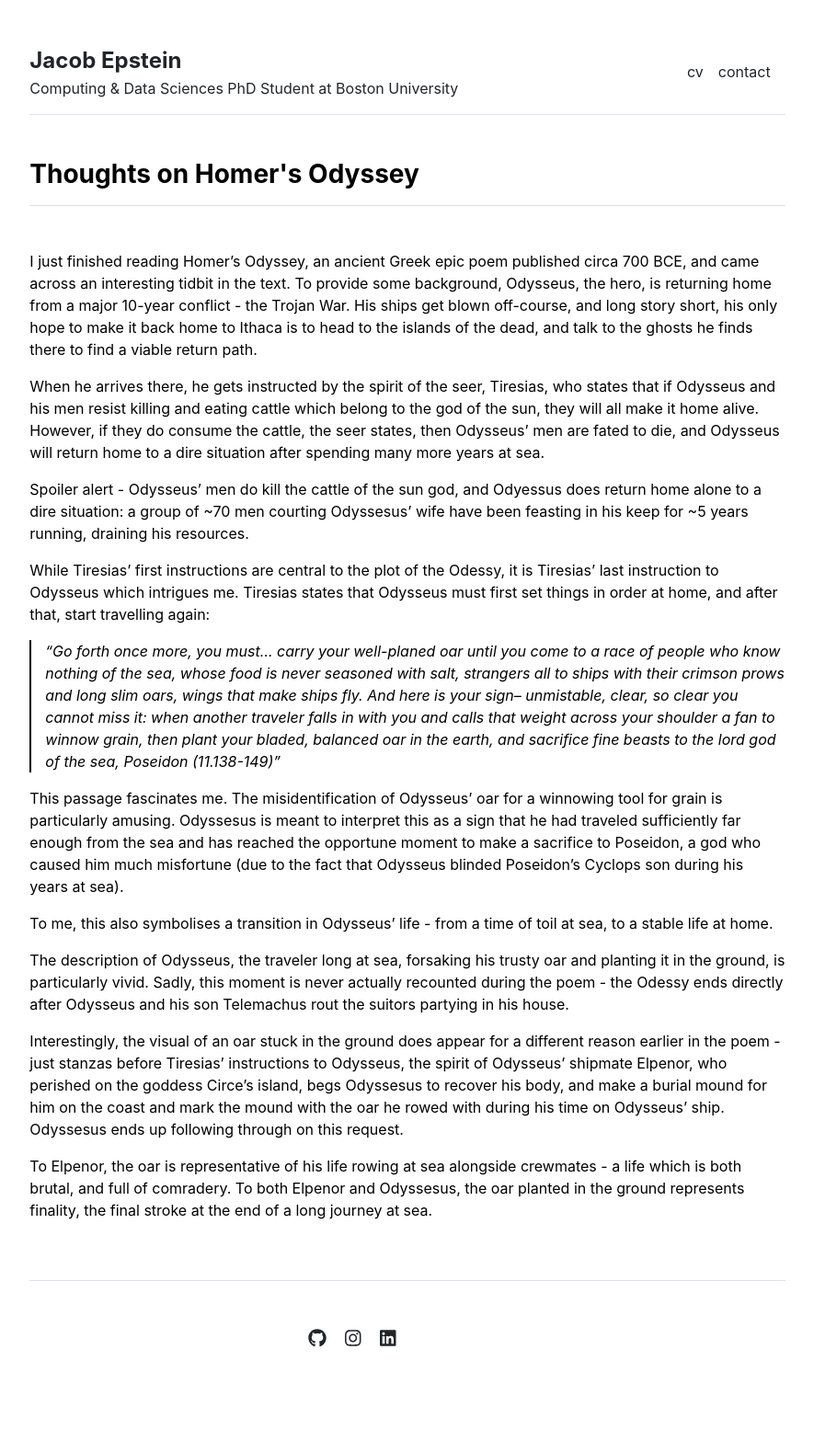
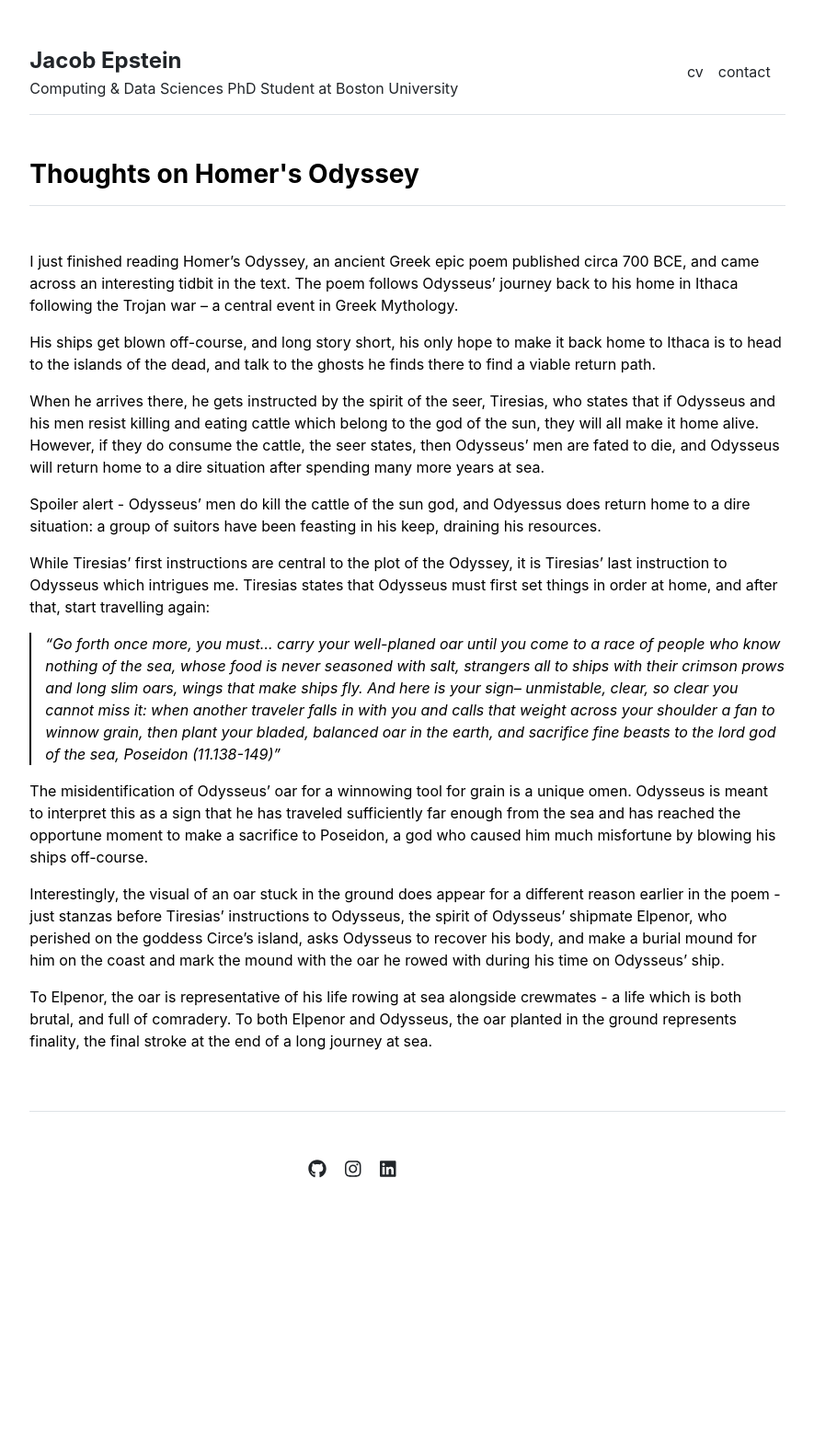
Before and after one commit to jacobe90/jacobe90.github.io, a Jekyll site: the page built from _posts/2025-01-12-odyssey.md, in a window 1280 px wide. Shown: the whole page at 92% size, without its empty margins (197-1082 px from the left). Built offline with Jekyll 4.4.1, drawn with Linux system fonts in a browser that asks for light colours; after the commit the page ends 1383 px from its top, so only the background shows below that.

Commit message:
edits to odyssey post

```diff
--- a/_posts/2025-01-12-odyssey.md
+++ b/_posts/2025-01-12-odyssey.md
@@ -3,24 +3,23 @@ layout: post
 title: "Thoughts on Homer's Odyssey"
 ---
 
-I just finished reading Homer's Odyssey, an ancient Greek epic poem published circa 700 BCE, and came across an interesting tidbit in the text. To provide some background, Odysseus, the hero, is returning home from a major 10-year conflict - the Trojan War. His ships get blown off-course, and long story short, his only hope to make it back home to Ithaca is to head to the islands of the dead, and talk to the ghosts he finds there to find a viable return path.
+I just finished reading Homer's Odyssey, an ancient Greek epic poem published circa 700 BCE, and came across an interesting tidbit in the text.
+The poem follows Odysseus' journey back to his home in Ithaca following the Trojan war -- a central event in Greek Mythology.
+
+His ships get blown off-course, and long story short, his only hope to make it back home to Ithaca is to head to the islands of the dead, and talk to the ghosts he finds there to find a viable return path.
 
 When he arrives there, he gets instructed by the spirit of the seer, Tiresias, who states that if Odysseus and his men resist killing and eating cattle which belong to the god of the sun, they will all make it home alive. However, if they do consume the cattle, the seer states, then Odysseus' men are fated to die, and Odysseus will return home to a dire situation after spending many more years at sea.
 
-Spoiler alert - Odysseus' men do kill the cattle of the sun god, and Odyessus does return home alone to a dire situation: a group of ~70 men courting Odyssesus' wife have been feasting in his keep for ~5 years running, draining his resources.
+Spoiler alert - Odysseus' men do kill the cattle of the sun god, and Odyessus does return home  to a dire situation: a group of suitors have been feasting in his keep, draining his resources.
 
-While Tiresias' first instructions are central to the plot of the Odessy, it is Tiresias' last instruction to Odysseus which intrigues me. Tiresias states that Odysseus must first set things in order at home, and after that, start travelling again:
+While Tiresias' first instructions are central to the plot of the Odyssey, it is Tiresias' last instruction to Odysseus which intrigues me. Tiresias states that Odysseus must first set things in order at home, and after that, start travelling again:
 
 >
 > "Go forth once more, you must... carry your well-planed oar until you come to a race of people who know nothing of the sea, whose food is never seasoned with salt, strangers all to ships with their crimson prows and long slim oars, wings that make ships fly. And here is your sign-- unmistable, clear, so clear you cannot miss it: when another traveler falls in with you and calls that weight across your shoulder a fan to winnow grain, then plant your bladed, balanced oar in the earth, and sacrifice fine beasts to the lord god of the sea, Poseidon (11.138-149)"
 >
 
-This passage fascinates me. The misidentification of Odysseus' oar for a winnowing tool for grain is particularly amusing. Odyssesus is meant to interpret this as a sign that he had traveled sufficiently far enough from the sea and has reached the opportune moment to make a sacrifice to Poseidon, a god who caused him much misfortune (due to the fact that Odysseus blinded Poseidon's Cyclops son during his years at sea).
+The misidentification of Odysseus' oar for a winnowing tool for grain is a unique omen. Odysseus is meant to interpret this as a sign that he has traveled sufficiently far enough from the sea and has reached the opportune moment to make a sacrifice to Poseidon, a god who caused him much misfortune by blowing his ships off-course.
 
-To me, this also symbolises a transition in Odysseus' life - from a time of toil at sea, to a stable life at home.
+Interestingly, the visual of an oar stuck in the ground does appear for a different reason earlier in the poem - just stanzas before Tiresias' instructions to Odysseus, the spirit of Odysseus' shipmate Elpenor, who perished on the goddess Circe's island, asks Odysseus to recover his body, and make a burial mound for him on the coast and mark the mound with the oar he rowed with during his time on Odysseus' ship.
 
-The description of Odysseus, the traveler long at sea, forsaking his trusty oar and planting it in the ground, is particularly vivid. Sadly, this moment is never actually recounted during the poem - the Odessy ends directly after Odysseus and his son Telemachus rout the suitors partying in his house.
-
-Interestingly, the visual of an oar stuck in the ground does appear for a different reason earlier in the poem - just stanzas before Tiresias' instructions to Odysseus, the spirit of Odysseus' shipmate Elpenor, who perished on the goddess Circe's island, begs Odyssesus to recover his body, and make a burial mound for him on the coast and mark the mound with the oar he rowed with during his time on Odysseus' ship. Odyssesus ends up following through on this request.
-
-To Elpenor, the oar is representative of his life rowing at sea alongside crewmates - a life which is both brutal, and full of comradery. To both Elpenor and Odyssesus, the oar planted in the ground represents finality, the final stroke at the end of a long journey at sea.
+To Elpenor, the oar is representative of his life rowing at sea alongside crewmates - a life which is both brutal, and full of comradery. To both Elpenor and Odysseus, the oar planted in the ground represents finality, the final stroke at the end of a long journey at sea.
```
